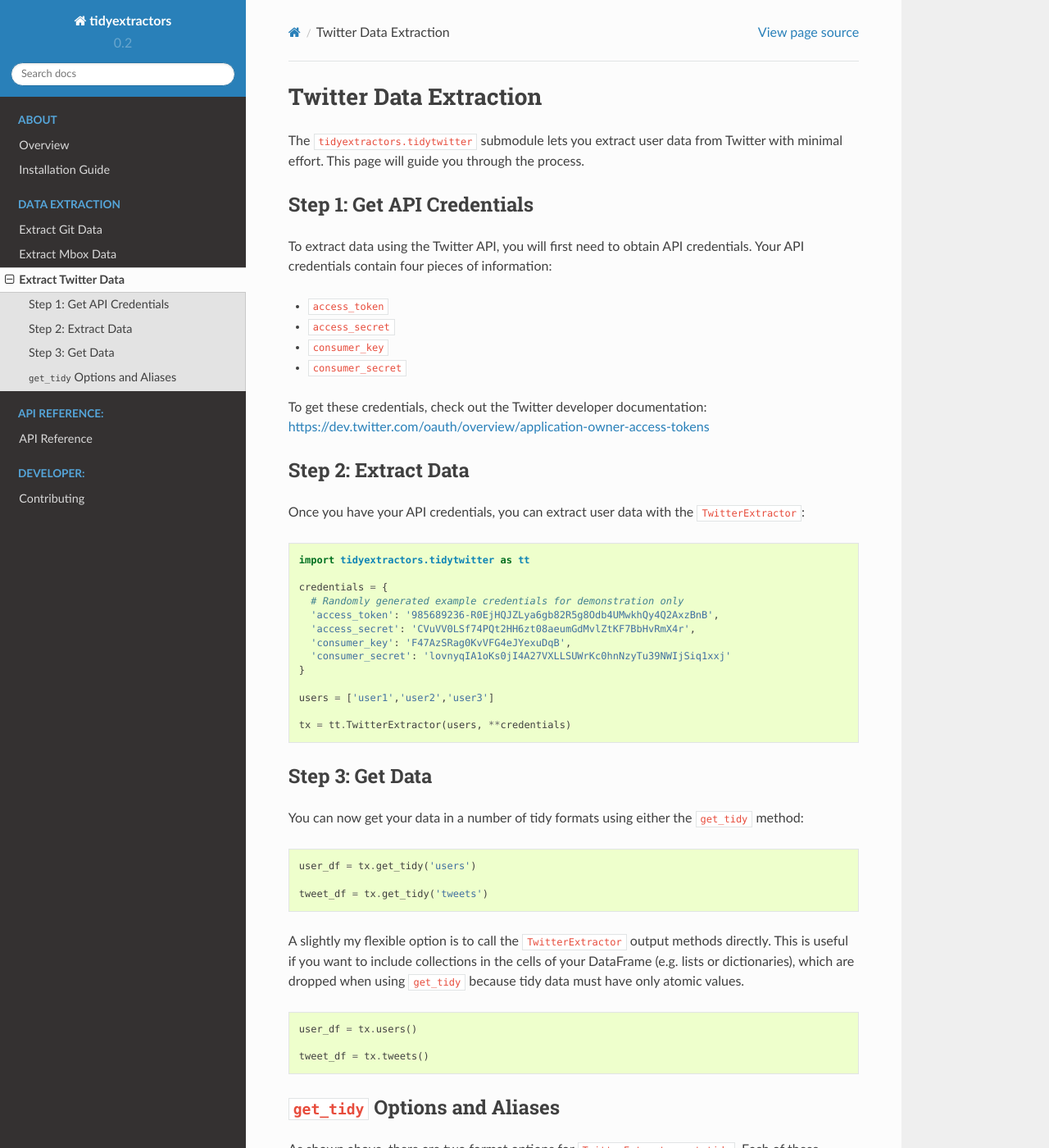
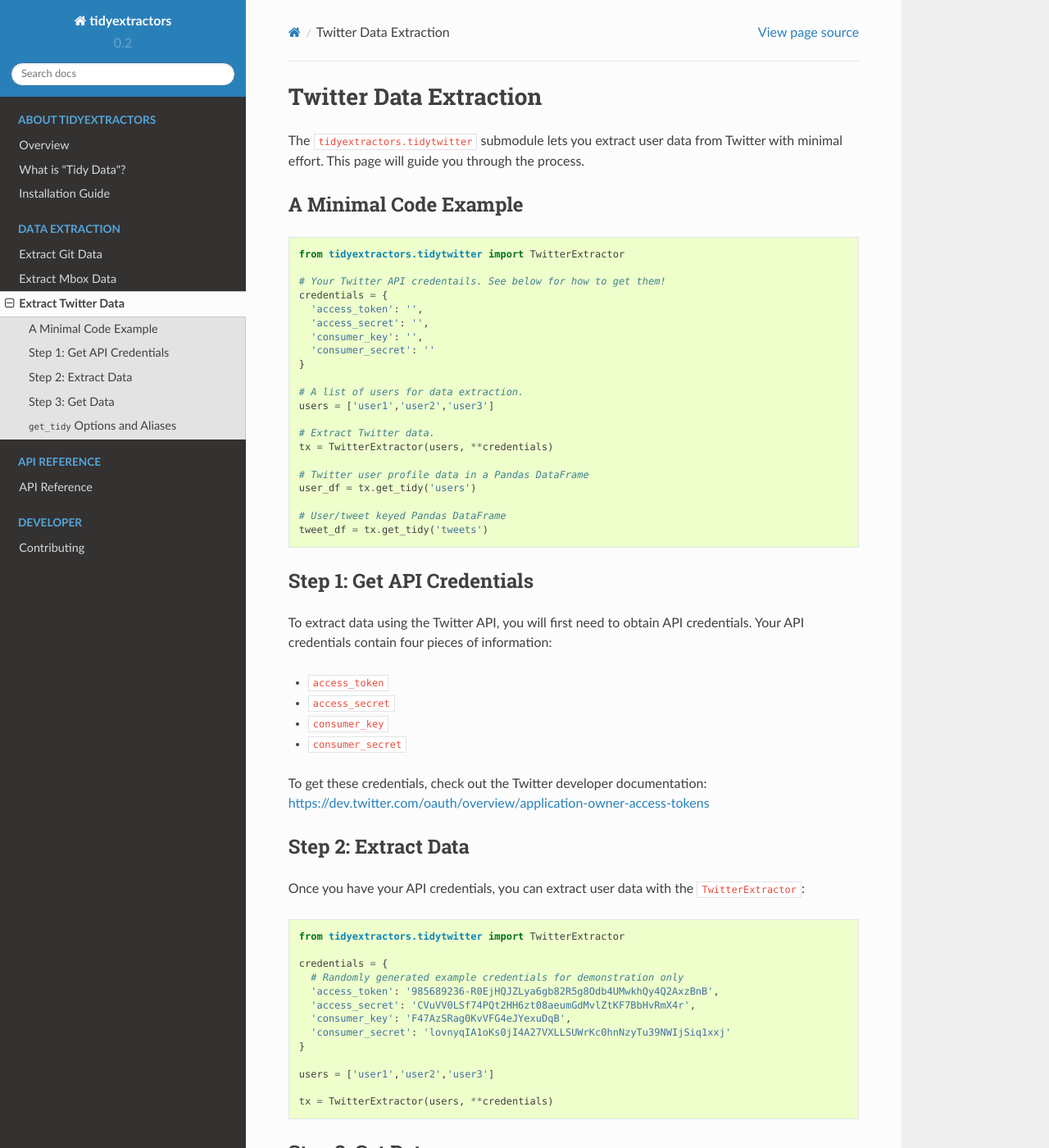
Before and after one commit to UWNETLAB/tidyextractors, a Sphinx documentation site: the page built from docs/source/twitter_overview.rst, in a window 1280 px wide and 1400 px high. Shown: the whole window at 82% size. Built offline with Sphinx 7.4.7 and the Read the Docs theme 2.0.0, drawn with Linux system fonts in a browser that asks for light colours.

Commit message:
Documentation mass commit round 2.

```diff
--- a/docs/source/base.rst
+++ b/docs/source/base.rst
@@ -1,7 +1,9 @@
 ``BaseExtractor``
 =================
 
-Coming soon...
+The ``BaseExtractor`` is the foundation for all data extractors in this module. However, it should never be created on its own. This page is intended for people who want to contribute to ``tidyextractors``, or understand some of what is going on under the hood.
+
+For developers, note that the internal interface is not documented on this site. See the source code for full documentation of the internal interface.
 
 .. automodule:: tidyextractors
     :members:
--- a/docs/source/twitter_overview.rst
+++ b/docs/source/twitter_overview.rst
@@ -2,6 +2,33 @@ Twitter Data Extraction
 ===============================
 
 The ``tidyextractors.tidytwitter`` submodule lets you extract user data from Twitter with minimal effort. This page will guide you through the process.
+
+A Minimal Code Example
+----------------------------------
+
+.. code-block:: python
+
+  from tidyextractors.tidytwitter import TwitterExtractor
+
+  # Your Twitter API credentails. See below for how to get them!
+  credentials = {
+    'access_token': '',
+    'access_secret': '',
+    'consumer_key': '',
+    'consumer_secret': ''
+  }
+
+  # A list of users for data extraction.
+  users = ['user1','user2','user3']
+
+  # Extract Twitter data.
+  tx = TwitterExtractor(users, **credentials)
+
+  # Twitter user profile data in a Pandas DataFrame
+  user_df = tx.get_tidy('users')
+
+  # User/tweet keyed Pandas DataFrame
+  tweet_df = tx.get_tidy('tweets')
 
 Step 1: Get API Credentials
 ----------------------------------
@@ -22,7 +49,7 @@ Once you have your API credentials, you can extract user data with the ``Twitter
 
 .. code-block:: python
 
-  import tidyextractors.tidytwitter as tt
+  from tidyextractors.tidytwitter import TwitterExtractor
 
   credentials = {
     # Randomly generated example credentials for demonstration only
@@ -34,7 +61,7 @@ Once you have your API credentials, you can extract user data with the ``Twitter
 
   users = ['user1','user2','user3']
 
-  tx = tt.TwitterExtractor(users, **credentials)
+  tx = TwitterExtractor(users, **credentials)
 
 Step 3: Get Data
 --------------------------
```
Also changed, not shown: docs/source/contributing.rst (+9 -1 lines), docs/source/git_overview.rst (+18 -2 lines), docs/source/index.rst (+4 -3 lines), docs/source/mbox_overview.rst (+20 -3 lines), docs/source/tidy_data.rst (added, +31 -0 lines).
